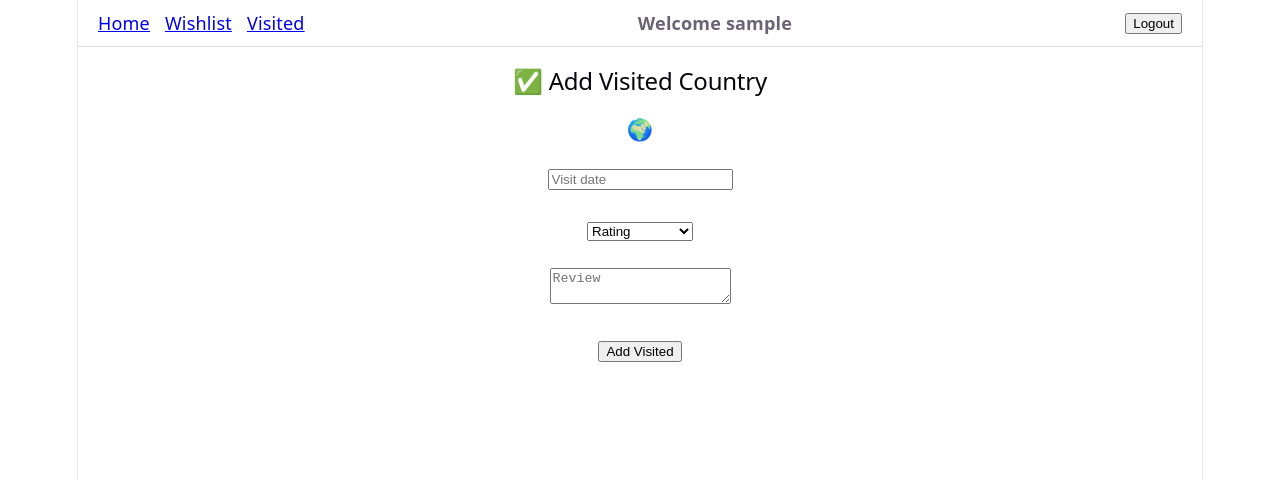
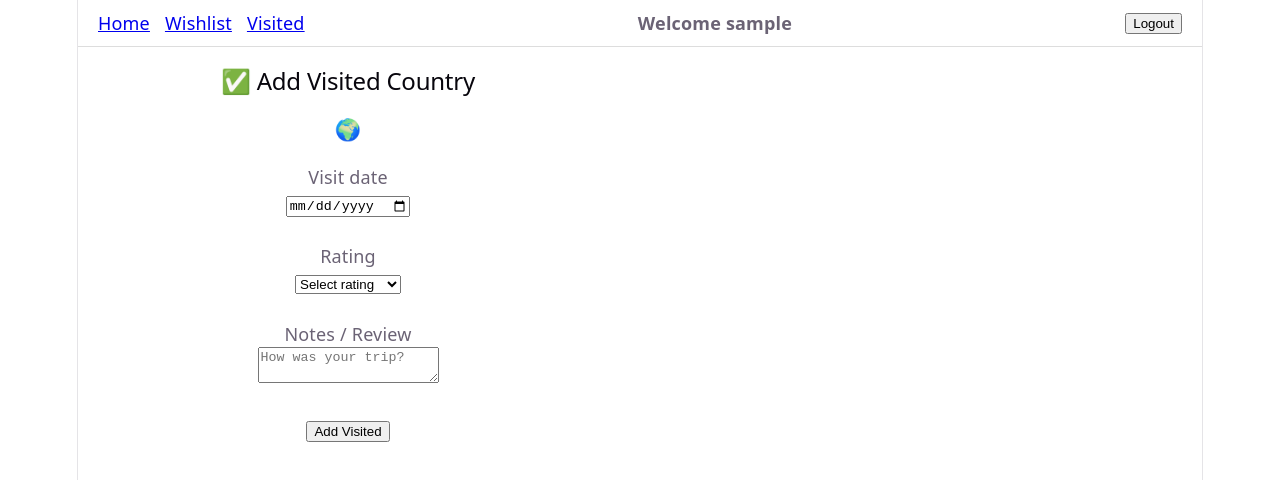
Before and after one commit to palvreet-k/my-wanderlist, a React app in the folder frontend/: page /visited-form in a window 1280 px wide. Shown: the top 480 px of the page. Built offline with nearby package versions, Linux system fonts and the light colour scheme; sample sign-in values are in the browser's storage; the HTML template or start-up script is replaced by a standard one.

Commit message:
updated visited

```diff
--- a/frontend/src/pages/Visited.jsx
+++ b/frontend/src/pages/Visited.jsx
@@ -13,8 +13,10 @@ function Visited() {
 
   async function fetchVisited() {
     try {
+      const token = localStorage.getItem("token");
+
       const res = await fetch("http://localhost:3000/api/visited", {
-        credentials: "include",
+        headers: { Authorization: `Bearer ${token}` },
       });
 
       const data = await res.json();
@@ -26,15 +28,23 @@ function Visited() {
 
   async function deleteItem(id) {
     try {
+      const token = localStorage.getItem("token");
+
       await fetch(`http://localhost:3000/api/visited/${id}`, {
         method: "DELETE",
-        credentials: "include",
+        headers: { Authorization: `Bearer ${token}` },
       });
 
       setVisited((prev) => prev.filter((item) => item._id !== id));
     } catch (err) {
       console.error("Delete failed:", err);
     }
+  }
+
+  // ISO date string -> readable local date
+  function formatDate(value) {
+    if (!value) return "—";
+    return new Date(value).toLocaleDateString();
   }
 
   return (
@@ -48,9 +58,7 @@ function Visited() {
           <div
             key={item._id}
             onClick={() =>
-              setExpandedId(
-                expandedId === item._id ? null : item._id
-              )
+              setExpandedId(expandedId === item._id ? null : item._id)
             }
             style={{
               border: "1px solid #ddd",
@@ -64,15 +72,15 @@ function Visited() {
             <h2 style={{ margin: 0 }}>{item.country}</h2>
 
             <p style={{ fontSize: "12px", color: "gray" }}>
-              ⭐ Rating: {item.rating}/5
+              ⭐ Rating: {item.rating ? `${item.rating}/5` : "Not rated"}
             </p>
 
             {/* EXPANDED SECTION */}
             {expandedId === item._id && (
               <div style={{ marginTop: "10px" }}>
-                <p>📅 Visit Date: {item.visitDate}</p>
-                <p>⭐ Rating: {item.rating}</p>
-                <p>📝 Notes: {item.notes}</p>
+                <p>📅 Visit Date: {formatDate(item.visitDate)}</p>
+                <p>⭐ Rating: {item.rating ? `${item.rating}/5` : "—"}</p>
+                <p>📝 Notes: {item.notes || "—"}</p>
 
                 {/* UPDATE */}
                 <button
--- a/frontend/src/pages/VisitedForm.jsx
+++ b/frontend/src/pages/VisitedForm.jsx
@@ -5,10 +5,11 @@ function VisitedForm() {
   const location = useLocation();
   const navigate = useNavigate();
 
-  const existing = location.state;
+  const existing = location.state; // edit mode data (from Visited / Wishlist page)
 
   const [form, setForm] = useState({
-    visitDate: existing?.visitDate || "",
+    // a stored date comes back as an ISO string; the date input needs YYYY-MM-DD
+    visitDate: existing?.visitDate ? existing.visitDate.slice(0, 10) : "",
     rating: existing?.rating || "",
     notes: existing?.notes || "",
   });
@@ -29,18 +30,22 @@ function VisitedForm() {
     setError("");
 
     try {
-      const url = existing
+      const token = localStorage.getItem("token");
+
+      // Only an existing record (with an _id) is an update; coming from a
+      // country/wishlist we only have { country }, so that's a new entry.
+      const url = existing?._id
         ? `http://localhost:3000/api/visited/${existing._id}`
         : "http://localhost:3000/api/visited";
 
-      const method = existing ? "PUT" : "POST";
+      const method = existing?._id ? "PUT" : "POST";
 
       const res = await fetch(url, {
         method,
         headers: {
           "Content-Type": "application/json",
+          Authorization: `Bearer ${token}`,
         },
-        credentials: "include",
         body: JSON.stringify({
           country: existing?.country,
           ...form,
@@ -60,27 +65,33 @@ function VisitedForm() {
   }
 
   return (
-    <div style={{ padding: "20px" }}>
-      <h2>{existing ? "✏️ Update Visited" : "✅ Add Visited Country"}</h2>
-
+    <div style={{ padding: "20px", maxWidth: "500px" }}>
+      <h2>{existing?._id ? "✏️ Update Visited" : "✅ Add Visited Country"}</h2>
       <h3>🌍 {existing?.country}</h3>
 
       <form onSubmit={handleSubmit}>
+        <label htmlFor="visitDate">Visit date</label>
+        <br />
         <input
+          id="visitDate"
           name="visitDate"
-          placeholder="Visit date"
+          type="date"
           value={form.visitDate}
           onChange={handleChange}
         />
 
-        <br /><br />
+        <br />
+        <br />
 
+        <label htmlFor="rating">Rating</label>
+        <br />
         <select
+          id="rating"
           name="rating"
           value={form.rating}
           onChange={handleChange}
         >
-          <option value="">Rating</option>
+          <option value="">Select rating</option>
           <option value="1">⭐</option>
           <option value="2">⭐⭐</option>
           <option value="3">⭐⭐⭐</option>
@@ -88,23 +99,28 @@ function VisitedForm() {
           <option value="5">⭐⭐⭐⭐⭐</option>
         </select>
 
-        <br /><br />
+        <br />
+        <br />
 
+        <label htmlFor="notes">Notes / Review</label>
+        <br />
         <textarea
+          id="notes"
           name="notes"
-          placeholder="Review"
+          placeholder="How was your trip?"
           value={form.notes}
           onChange={handleChange}
         />
 
-        <br /><br />
+        <br />
+        <br />
 
         {error && <p style={{ color: "red" }}>{error}</p>}
 
         <button type="submit" disabled={loading}>
           {loading
             ? "Saving..."
-            : existing
+            : existing?._id
             ? "Update Visited"
             : "Add Visited"}
         </button>
```
Also changed, not shown: 2 other files (tests, documents, lock files or other folders).
